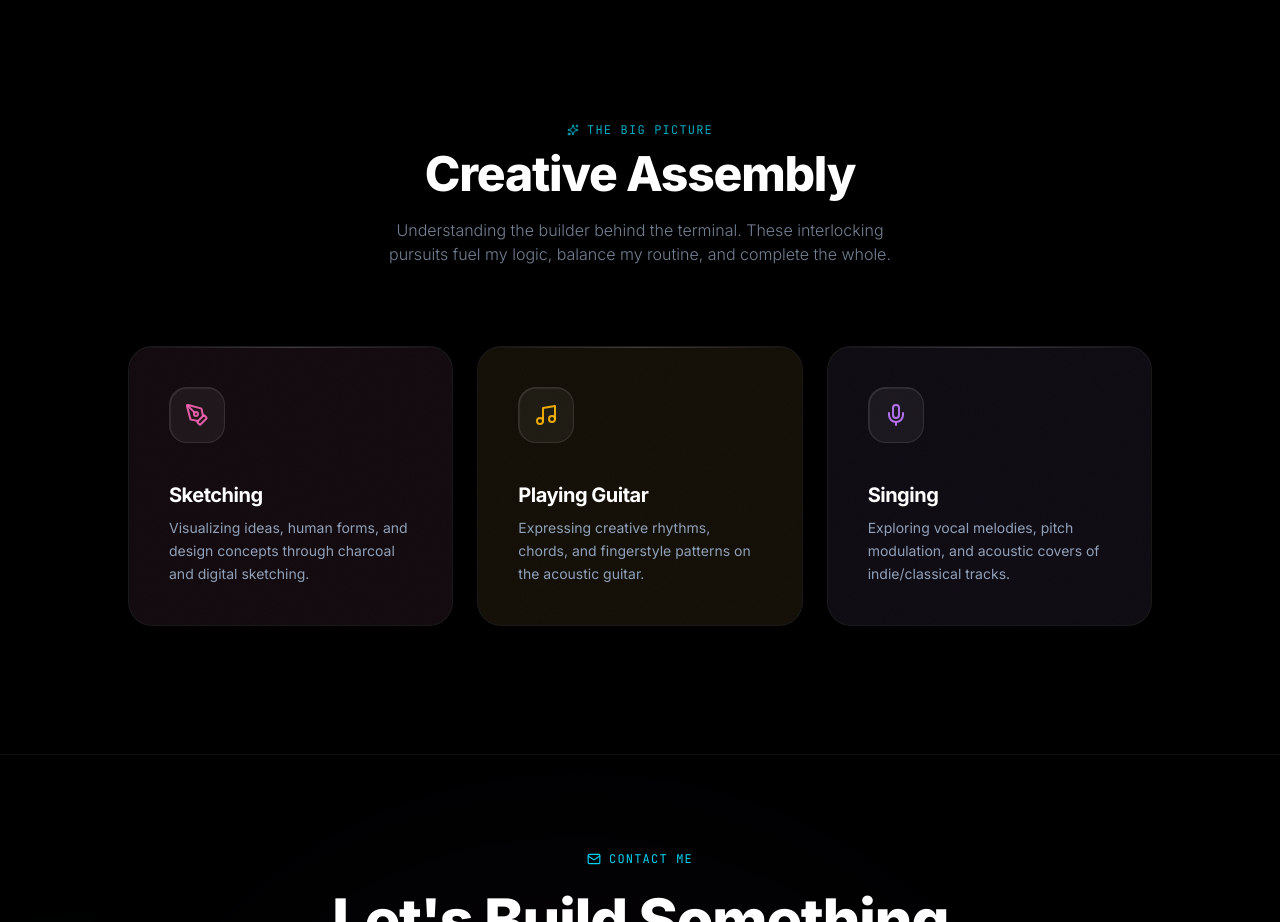
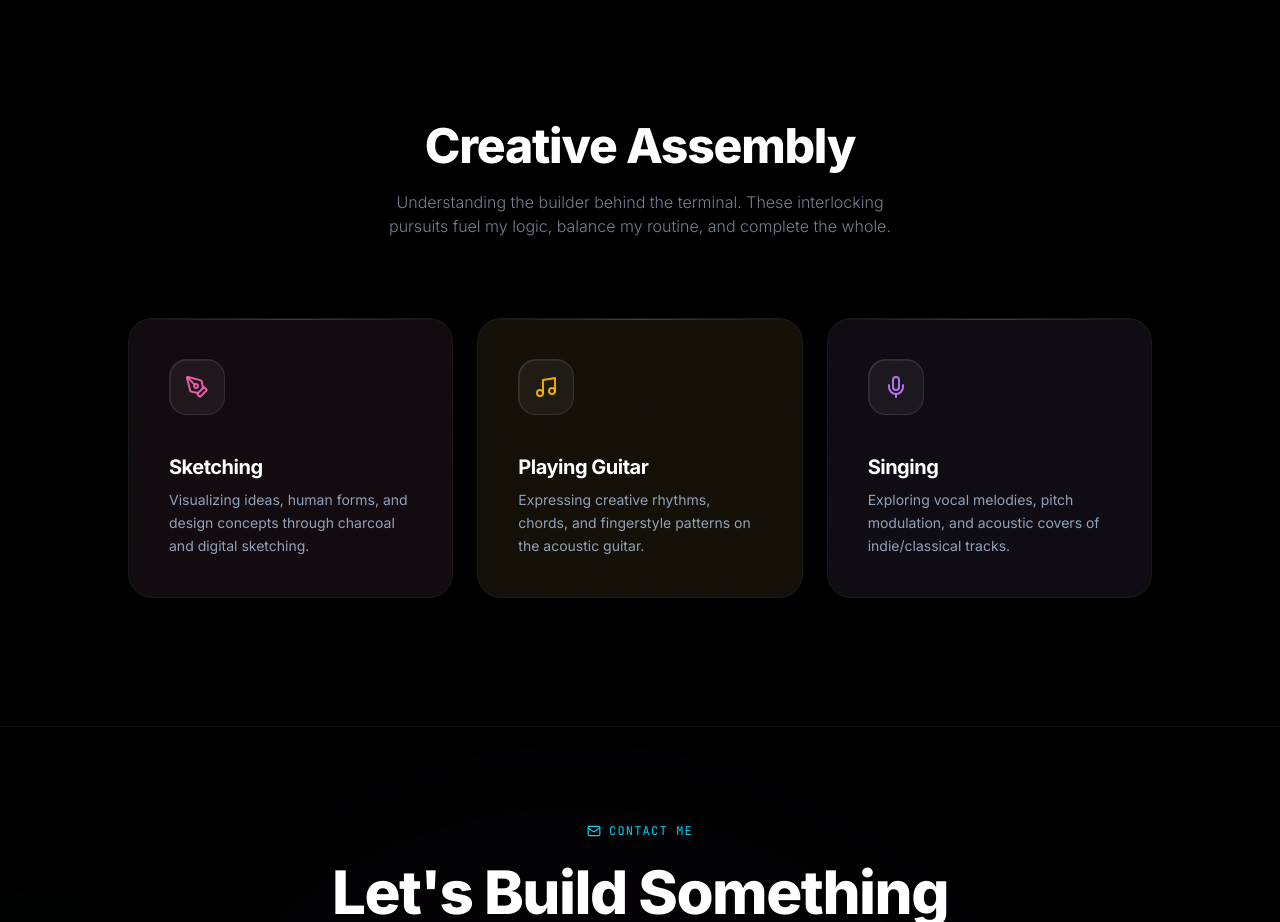
Before and after one commit to mohitsharma111206/mohit-portfolio, a React (Vite) app: page / in a window 1280 px wide. Shown: the part 6120-7042 px from the top of the page. Built offline with nearby package versions, Linux system fonts and the light colour scheme.

Commit message:
style: remove 'The Big Picture' tag from Hobbies section

```diff
--- a/src/components/Hobbies.tsx
+++ b/src/components/Hobbies.tsx
@@ -178,9 +178,7 @@ export default function Hobbies({ hoverPositionRef }: HobbiesProps) {
   return (
     <section id="hobbies-section" className="relative py-32 px-6 md:px-12 overflow-hidden border-t border-white/5">
       <div className="max-w-6xl mx-auto w-full relative z-10 flex flex-col items-center text-center gap-3 mb-20">
-        <div className="inline-flex items-center gap-2 text-xs font-mono tracking-widest text-cyan-400/80 uppercase">
-          <Sparkles size={12} /> The Big Picture
-        </div>
+
         <h2 className="text-3xl md:text-5xl font-black tracking-tight text-white leading-none">
           Creative Assembly
         </h2>
```
